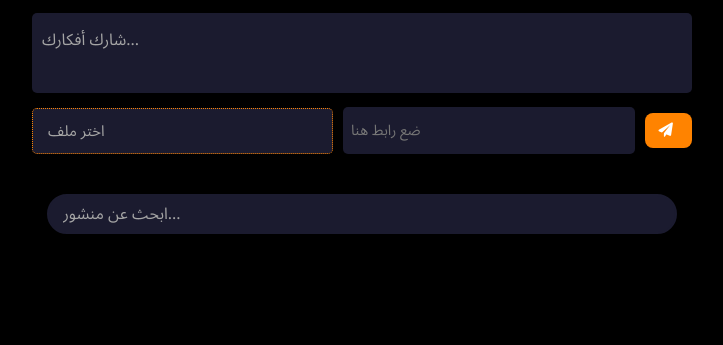
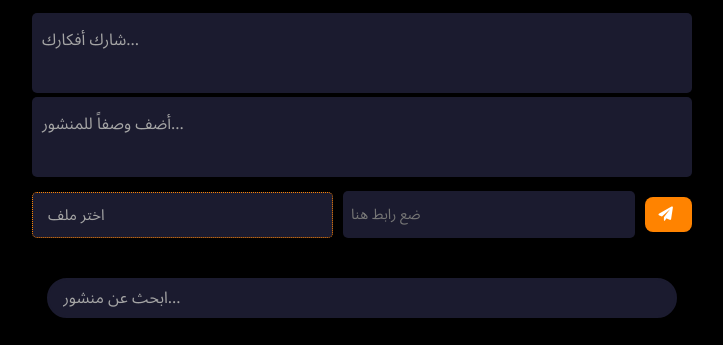
Before and after one commit to MoaazMohamed1/-.-, a plain HTML site: page index.html in a window 1280 px wide. Shown: the part 125-470 px from the top of the page, without its empty margins (278-1001 px from the left). Drawn offline with Linux system fonts and the light colour scheme.

Commit message:
Update index.html

```diff
--- a/index.html
+++ b/index.html
@@ -19,6 +19,7 @@
   <main>
     <section class="post-creator">
       <textarea id="content-input" placeholder="شارك أفكارك..."></textarea>
+      <textarea id="description-input" placeholder="أضف وصفاً للمنشور..."></textarea>
       <div class="input-group">
       <label for="file-input" class="custom-file-label">
  اختر ملف
```
